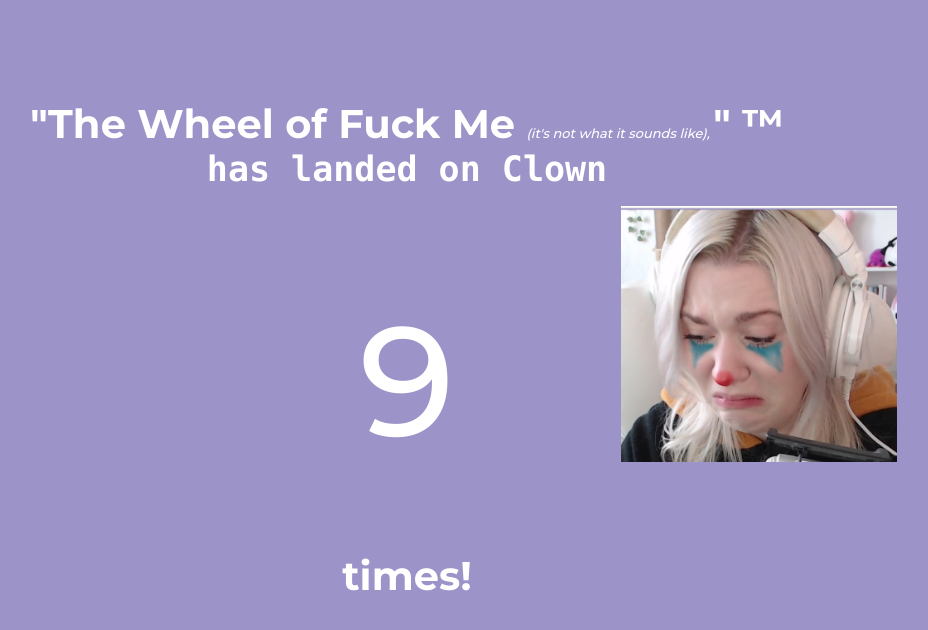
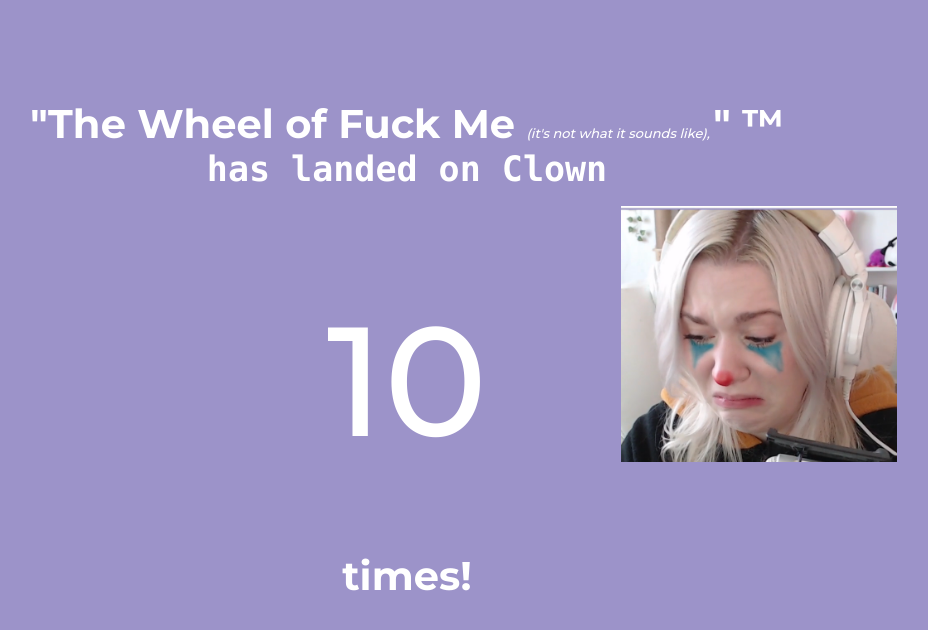
Before and after one commit to KyleM99/EmmyWithClown, a website: page index.html in a window 1280 px wide. Shown: the whole page, without its empty margins (233-1161 px from the left). Drawn offline with nearby package versions, Linux system fonts and the light colour scheme.

Commit message:
number update

```diff
--- a/index.html
+++ b/index.html
@@ -19,7 +19,7 @@
         </div>
         <br>
         <div style="width: 100%; height: 30%; text-align: center;" class="middle-section">
-            <h1 class="clown2"> 9 </h1>
+            <h1 class="clown2"> 10 </h1>
         </div>
         <br>
         <div style="width: 100%; height: 30%; text-align: center;" class="bottom-section">
```
